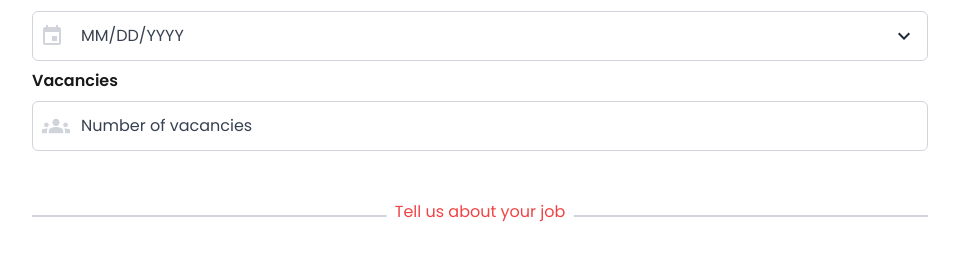
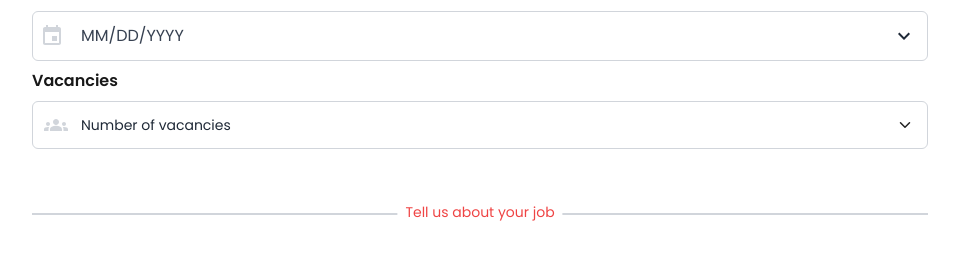
Before and after one commit to dawitYenew12/Afriwork_clone, a React (Vite) app in the folder webApp/: page /postJob in a window 1280 px wide. Shown: the part 813-1086 px from the top of the page, without its empty margins (160-1119 px from the left). Built offline with nearby package versions, Linux system fonts and the light colour scheme.

Commit message:
integrating with the rest job form

```diff
--- a/webApp/src/components/CustomSelect.jsx
+++ b/webApp/src/components/CustomSelect.jsx
@@ -1,7 +1,7 @@
 /* eslint-disable react/prop-types */
 import React, { useState, useEffect, useRef } from "react";
 
-const DownArrowIcon = ({ isOpen }) => {
+export const DownArrowIcon = ({ isOpen }) => {
   return (
     <svg
       viewBox="0 0 24 24"
@@ -45,7 +45,7 @@ function CustomSelect({
   placeholder,
   onChange,
   align,
-  Icon,
+  Icon
 }) {
   const [showMenu, setShowMenu] = useState(false);
   const [selectedOption, setSelectedOption] = useState(isMulti ? [] : null);
@@ -259,6 +259,7 @@ function CustomSelect({
                 className={`flex justify-center mb-[1px] px-4 py-1 text-sm cursor-pointer hover:bg-blue-50 rounded-md ${
                   isSelected(option) ? "bg-blue-50" : ""
                 }`}
+
               >
                 {option.label}
               </div>
--- a/webApp/src/components/FormField.jsx
+++ b/webApp/src/components/FormField.jsx
@@ -1,13 +1,30 @@
-const FormField = ({ label, children }) => {
-    return (
-      <div className="flex flex-col mt-2 relative">
-        <label htmlFor="jobSite" className="font-semibold opacity-90">
-          {label}
-        </label>
-        <div className="mt-2">{children}</div>
+const FormField = ({
+  label,
+  helperText,
+  children,
+  iconLeft,
+  iconRight,
+  onDateInputClick,
+}) => {
+  return (
+    <div className="flex flex-col mt-2 relative">
+      <div className="flex flex-row justify-between items-center">
+        <label className="font-semibold opacity-90">{label}</label>
+        {helperText && (
+          <p className="text-xs font-medium text-gray-400">{helperText}</p>
+        )}
       </div>
-    );
-  };
-
+      <div className="mt-2" onClick={onDateInputClick}>
+        {iconLeft && (
+          <div className="w-12 h-12 absolute top-11 left-2">{iconLeft}</div>
+        )}
+        {children}
+        {iconRight && (
+          <div className="absolute top-11 right-3">{iconRight}</div>
+        )}
+      </div>
+    </div>
+  );
+};
 
 export default FormField;
--- a/webApp/src/components/PostJobForm.jsx
+++ b/webApp/src/components/PostJobForm.jsx
@@ -22,7 +22,8 @@ import CustomSelect from "./CustomSelect";
 import "../styles/jobStyle.css";
 import { SelectionOptions } from "../assets/options/SelectionOptions";
 import FormField from "./FormField";
-import { DatePickerInput } from "carbon-components-react";
+import DatePicker from "../pages/DatePicker";
+
 
 function PostJobForm() {
   const [styleState, setStyleState] = useState(Array(5).fill(false));
@@ -36,9 +37,17 @@ function PostJobForm() {
   const [educationAndQual, setEducationAndQual] = useState(
     SelectionOptions.EducationAndQual
   );
+  const [jobDeadline, setJobDeadline] = useState(null);
+  const [showDatePicker, setShowDatePicker] = useState(false);
 
   const handleChangeSelect = (e) => {
     console.log(e);
+  };
+
+  const handleDateInputClick = () => {
+    setShowDatePicker((prevState) => !prevState);
+    // setJobDeadline(new Date());
+    console.log("Date input clicked");
   };
 
   const handleStyleState = (index) => {
@@ -184,50 +193,52 @@ function PostJobForm() {
         />
       </FormField>
 
-
-
       {/* Job Deadline */}
-      <div className="flex flex-col mt-2 relative">
-        <div className="flex flex-row justify-between items-center">
-          <label htmlFor="jobDeadline" className="font-semibold opacity-90">
-            Job Deadline
-          </label>
-          <p className="text-xs font-medium text-gray-400">Default: 15 days</p>
-        </div>
+      <FormField
+        label={<>Job Deadline</>}
+        helperText={<>Default: 15 days</>}
+        iconLeft={<InsertInvitationIcon className="text-gray-300" />}
+        iconRight={<KeyboardArrowDownIcon className="text-gray-800" />}
+        onDateInputClick={handleDateInputClick}
+        showDatePicker={showDatePicker}
+      >
+        <>
           <input
             type="text"
             id="jobDeadline"
             placeholder="MM/DD/YYYY"
-          className="border border-gray-300 p-2 py-3 pl-12 mt-2 rounded-md placeholder:text-gray-700"
+            className="border border-gray-300 p-2 py-3 pl-12 rounded-md placeholder:text-gray-700 w-full"
           />
-        <div className="w-12 h-12 absolute top-11 left-2">
-          <InsertInvitationIcon className="text-gray-300" />
+          {showDatePicker && (
+            <div className="absolute z-100 left-0 top-5 w-full flex items-center justify-center">
+              <DatePicker />
             </div>
-        <div className="absolute top-11 right-3">
-          <KeyboardArrowDownIcon className="text-gray-800" />
-        </div>
-      </div>
+          )}
+        </>
+      </FormField>
+
       {/* vacancies */}
-      <div className="flex flex-col mt-2 mb-6 relative">
-        <label htmlFor="vacancies" className="font-semibold opacity-90">
+
+      <FormField
+        label={
+          <>
             Vacancies
-        </label>
-        <input
-          type="text"
-          id="vacancies"
+          </>
+        }
+      >
+        <CustomSelect
+          options={experienceLevel}
           placeholder="Number of vacancies"
-          className="border border-gray-300 p-2 py-3 pl-12 mt-2 rounded-md placeholder:text-gray-700"
+          id={"vacancies"}
+          onChange={(e) => handleChangeSelect(e)}
+          isSearchable={false}
+          Icon={GroupsIcon}
         />
-        <div className="absolute top-11 left-3">
-          <GroupsIcon
-            className="text-gray-300"
-            style={{ transform: "scale(1.2)" }}
-          />
-        </div>
-      </div>
+      </FormField>
+
       <div className="flex flex-col mt-16 relative">
         <div className="w-full border-[1px] border-b border-gray-300 mb-6"></div>
-        <div className="text-red-500 absolute bottom-[17px] left-1/2 transform -translate-x-1/2 px-2 z-10 bg-white">
+        <div className="text-red-500 absolute bottom-[17px] left-1/2 transform -translate-x-1/2 px-2 bg-white text-sm">
           Tell us about your job
         </div>
       </div>
--- a/webApp/src/pages/DatePicker.jsx
+++ b/webApp/src/pages/DatePicker.jsx
@@ -133,7 +133,7 @@ const DatePicker = () => {
   }
 
   return (
-    <div className="max-w-[250px] mx-auto p-2 bg-gray-50 border border-gray-200 rounded-md mt-16 relative">
+    <div className="w-[250px] mx-auto p-2 bg-gray-50 border border-gray-200 rounded-md mt-16 relative">
       <div className="flex justify-between items-center mb-2">
         <button onClick={handlePrevMonth} className="text-lg">
           &#8592;
@@ -150,7 +150,7 @@ const DatePicker = () => {
       </div>
 
       {isMonthYearPickerVisible && (
-        <div className="absolute left-0 w-full flex items-center justify-center">
+        <div className="absolute z-10000 left-0 w-full flex items-center justify-center">
           <MonthYearPicker onMonthSelect={handleMonthSelect} />
         </div>
       )}
--- a/webApp/src/pages/MonthYearPicker.jsx
+++ b/webApp/src/pages/MonthYearPicker.jsx
@@ -58,7 +58,7 @@ const MonthYearPicker = ({ onMonthSelect }) => {
           &#8594;
         </button>
       </div>
-      {isYearRangeVisible && <div className="absolute left-0 top-0 w-full flex items-center justify-center"> <YearRangePicker onYearClick={handleYearClick} onYearSelect={handleYearSelect}/></div>}
+      {isYearRangeVisible && <div className="absolute z-100 left-0 top-0 w-full flex items-center justify-center"> <YearRangePicker onYearClick={handleYearClick} onYearSelect={handleYearSelect}/></div>}
 
       {/* Month Grid (4x3 layout) */}
       <div className="grid grid-cols-4 gap-1 text-center">
```
Lines whose indentation alone changed are shown as unchanged.
